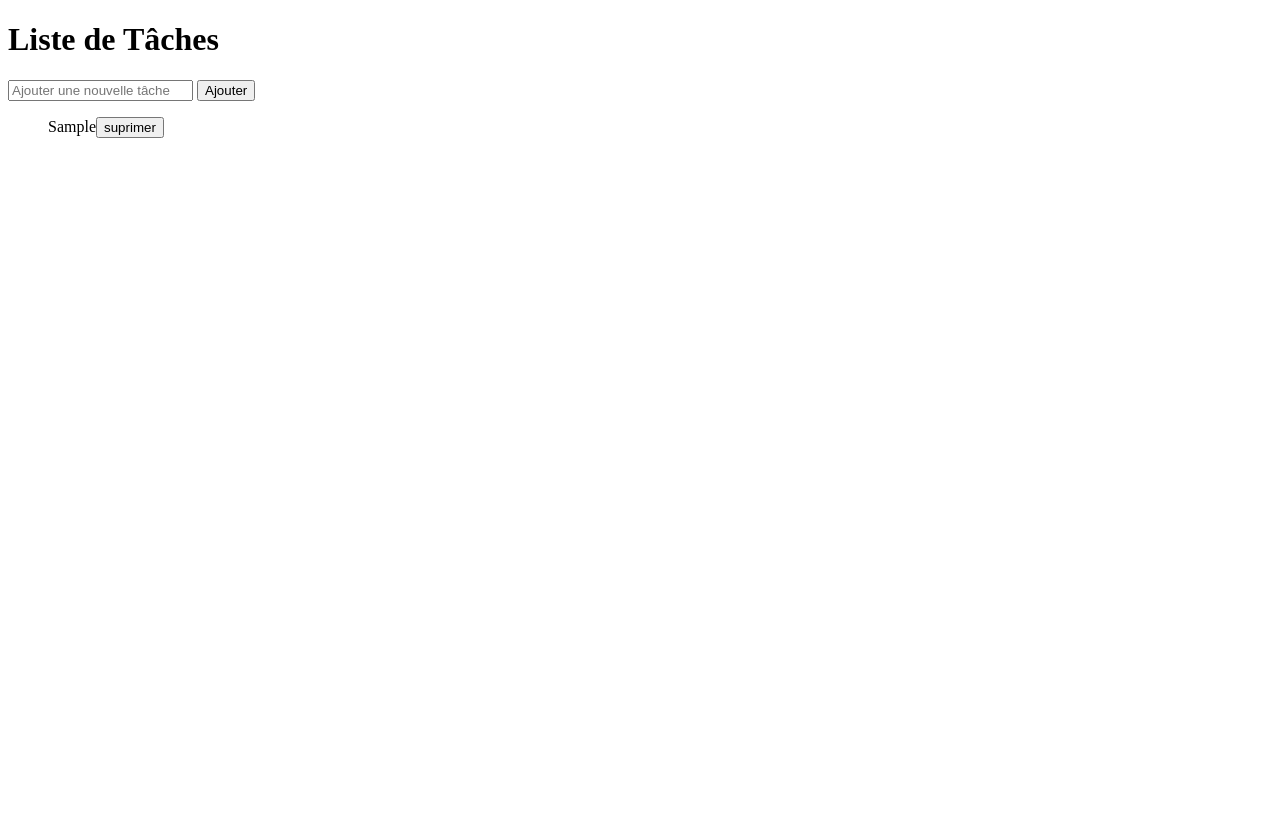
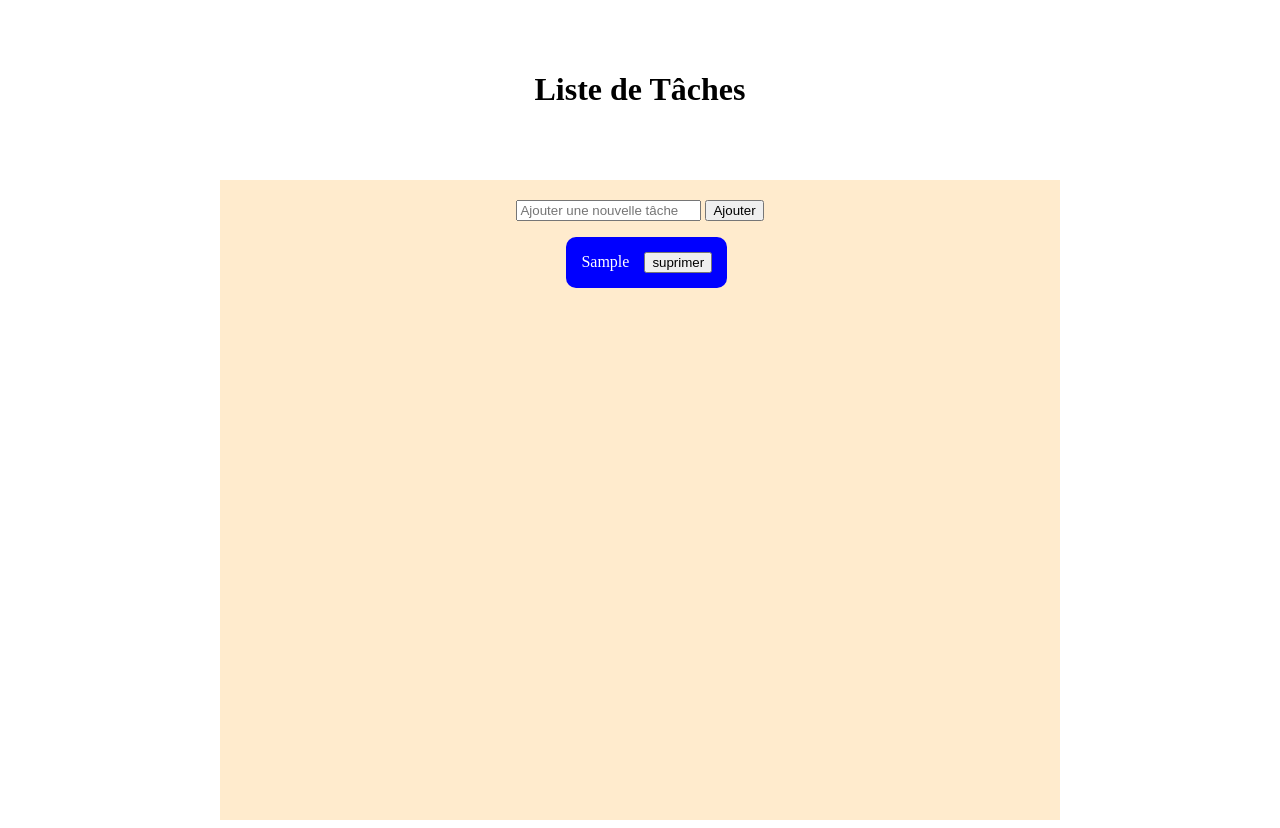
Before and after one commit to gus0660/liste-de-taches, a plain HTML site: page index.html in a window 1280 px wide. Both pictures are taken after typing "Sample" into the empty fields and a click on the button "Ajouter". Before the commit the page ends 800 px from the top, so only its background shows below. Drawn offline with Linux system fonts and the light colour scheme.

Commit message:
cosmetique dans style.css

```diff
--- a/index.html
+++ b/index.html
@@ -12,13 +12,16 @@
         <h1 class="titre" id="grosTitre">Liste de Tâches</h1>
     </header>
 
-    <div id="taskApp">
+    <section id="quest">
+        <div id="taskApp">
         <input type="text" id="newTask" placeholder="Ajouter une nouvelle tâche">
         <button id="addTask">Ajouter</button>
         <ul id="tasksList">
 
         </ul>
     </div>
+    </section>
+
 
 
     <script src="main.js"></script>
--- a/main.js
+++ b/main.js
@@ -1,6 +1,6 @@
 function créerBalise(element) {
   return document.querySelector(element);
-}
+};
 
 
 function nouvTache() {
@@ -8,12 +8,13 @@ function nouvTache() {
 
   if (isNaN(newTask.value) == true) {
     let newLi = document.createElement("li");
-    newLi.innerHTML = valeur;
+    newLi.textContent = valeur;
     newLi.id = "boite";
     tasksList.appendChild(newLi);
 
     let supr = document.createElement("button");
     supr.textContent = "suprimer";
+    supr.id = "suprim";
     newLi.appendChild(supr);
 
     newTask.value = "";
--- a/styles.css
+++ b/styles.css
@@ -1,3 +1,30 @@
+
+
+
+h1 {
+    text-align: center;
+    padding: 50px;
+}
+#quest {
+
+    display: flex;
+    justify-content: center;
+    background-color: blanchedalmond;
+    margin: auto;
+    padding: 20px;
+    width: 800px;
+    height: 600px;
+}
 #boite {
+    color: white;
     list-style: none;
+    background-color: blue;
+    width: max-content;
+    max-width: 300px;
+    padding: 15px;
+    border-radius: 10px;
+    margin: 10px;
 }
+#suprim {
+    margin-left: 15px;
+}
```
